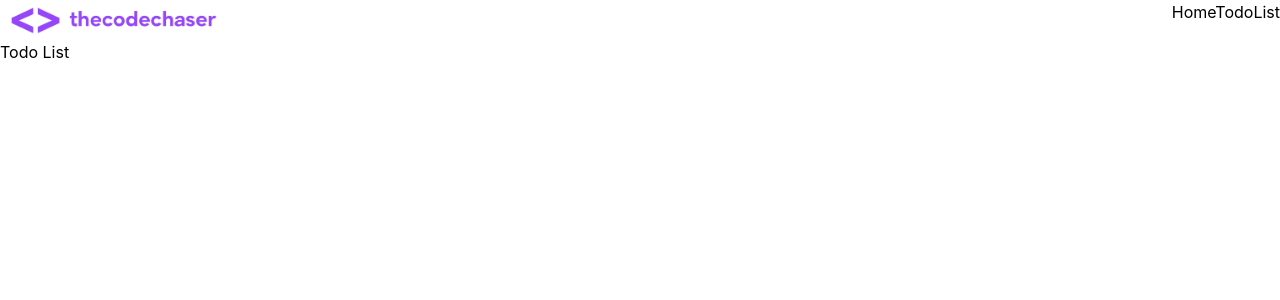
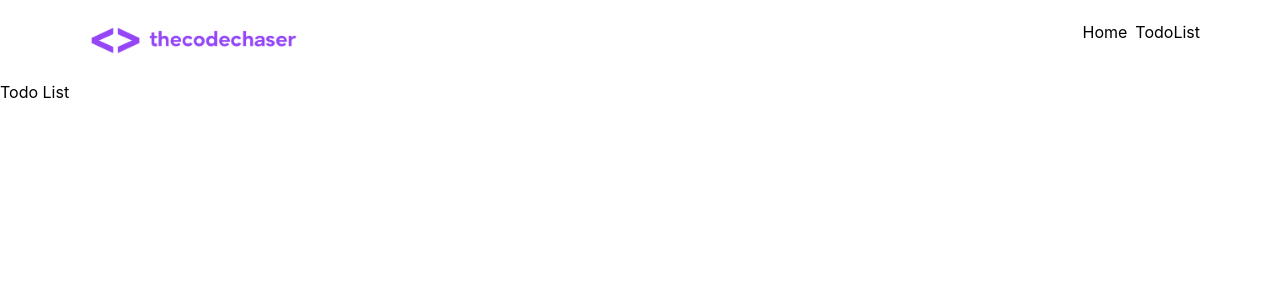
Before and after one commit to thecodechaser/todo-list-front-end, a React (Create React App) app: page /todolist in a window 1280 px wide. Shown: the top 300 px of the page. Built offline with nearby package versions, Linux system fonts and the light colour scheme.

Commit message:
Create nav

```diff
--- a/src/components/Header.jsx
+++ b/src/components/Header.jsx
@@ -2,16 +2,25 @@ import logo from '../assets/logo.png'
 import { Link } from 'react-router-dom';
 
 const Header = () => {
+
+  const menu = [{id: 1,name: "Home", path: "/"},
+  {id: 1,name: "TodoList", path: "/todolist"}]
+
   return (
-    <header className="flex justify-between">
+    <header className="flex justify-between px-20 py-5">
       <img className="w-56" src={logo} />
       <nav>
-      <Link to="/">
-        <a href="/">Home</a>
+        <ul className="flex gap-2">
+      {
+        menu.map((item) =>(
+          <li key={item.id}>
+          <Link  to={item.path}>
+        <a href={item.path}>{item.name}</a>
       </Link>
-      <Link to="/todolist">
-        <a href="/">TodoList</a>
-      </Link>
+      </li>
+        ))
+      }
+      </ul>
       </nav>
     </header>
   )
```
